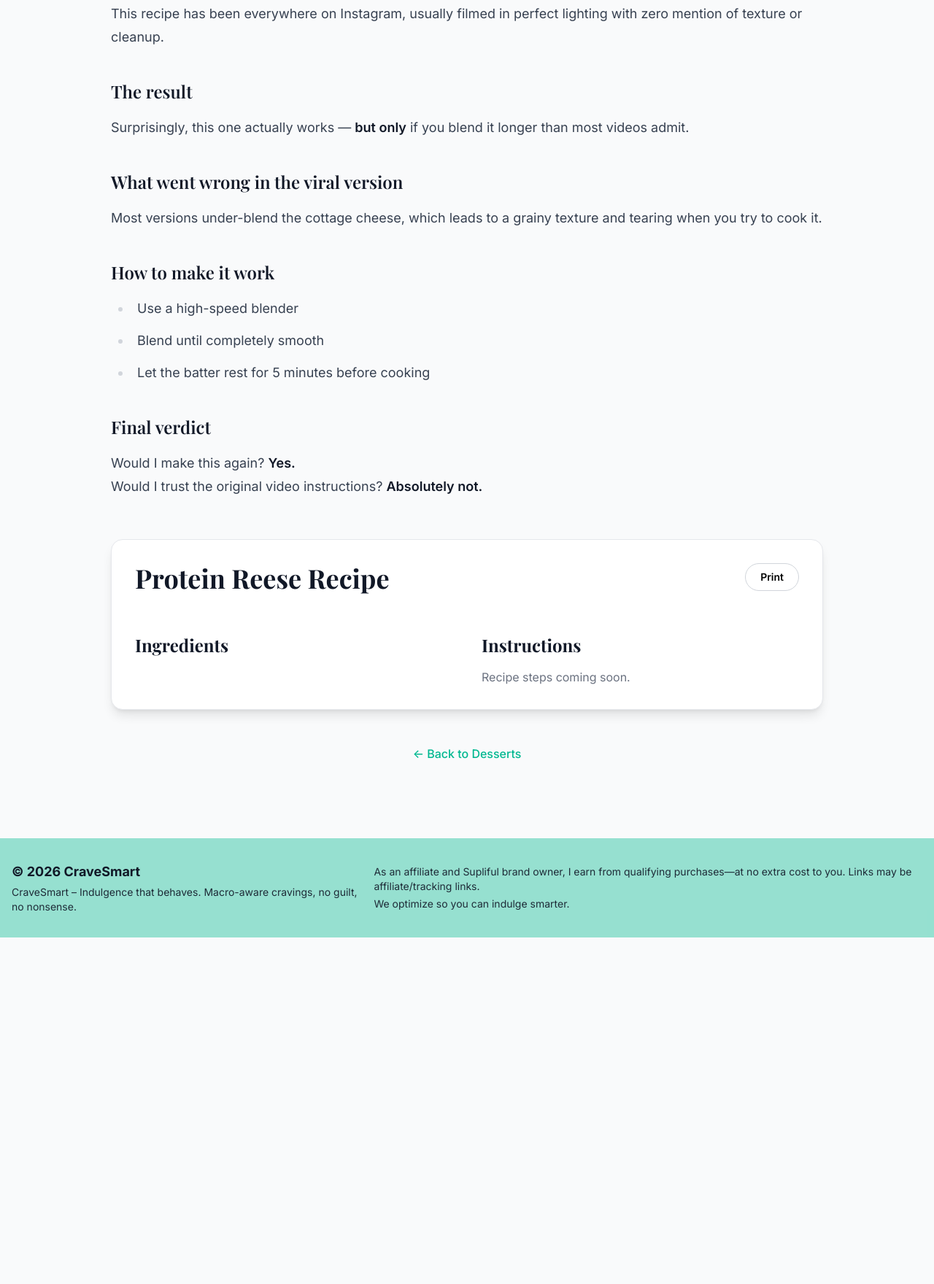
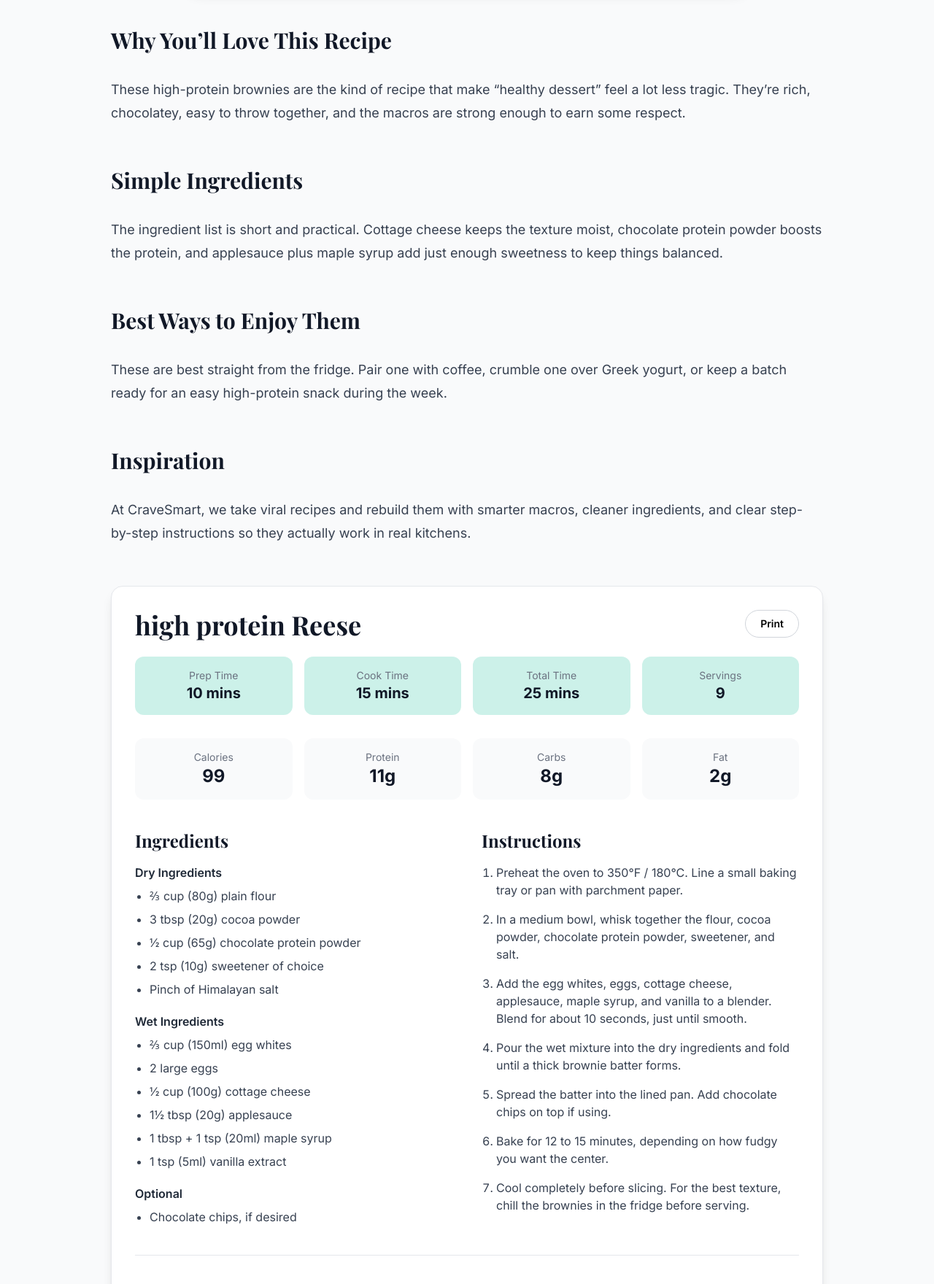
Before and after one commit to Micci11/marketing-website-1, an Astro site: page /recipes/proteinreeserecipe in a window 1280 px wide. Shown: the part 1040-2800 px from the top of the page at 73% size. Before the commit the page ends 2325 px from the top, so only its background shows below. Built offline with nearby package versions, Linux system fonts and the light colour scheme; Astro itself is replaced by a stand-in of ours.

Commit message:
Update proteinreeserecipe.mdx
Updated format

```diff
--- a/src/content/recipes/proteinreeserecipe.mdx
+++ b/src/content/recipes/proteinreeserecipe.mdx
@@ -1,27 +1,78 @@
 ---
-title: Protein Reese Recipe  # Or change to whatever the real title is
-description: A high-protein twist on a classic Reese's treat that's gone viral—easy to make and surprisingly satisfying.
-coverImage: https://picsum.photos/400/300?random=3
-verdict: Works
-pubDate: 2026-01-15
+title: "high protein Reese"
+description: "Fudgy high-protein brownies inspired by a trending Instagram recipe. Easy to make, macro-friendly, and perfect chilled."
+pubDate: 2026-03-11
+category: "Macro-Friendly Desserts"
+verdict: "Works"
+coverImage: "/recipes/anna-przepiorka-LjtviHokbr4-unsplash.jpg"
+coverAlt: "Stack of fudgy high-protein brownies"
+prepTime: "10 mins"
+cookTime: "15 mins"
+totalTime: "25 mins"
+servings: 9
+macros:
+  calories: 99
+  protein: 11
+  carbs: 8
+  fat: 2
+sourceNote: "Inspired by a trending Instagram recipe and adapted for CraveSmart."
+ingredientsDry:
+  - "⅔ cup (80g) plain flour"
+  - "3 tbsp (20g) cocoa powder"
+  - "½ cup (65g) chocolate protein powder"
+  - "2 tsp (10g) sweetener of choice"
+  - "Pinch of Himalayan salt"
+
+ingredientsWet:
+  - "⅔ cup (150ml) egg whites"
+  - "2 large eggs"
+  - "½ cup (100g) cottage cheese"
+  - "1½ tbsp (20g) applesauce"
+  - "1 tbsp + 1 tsp (20ml) maple syrup"
+  - "1 tsp (5ml) vanilla extract"
+optionalIngredients:
+  - "Chocolate chips, if desired"
+instructions:
+  - "Preheat the oven to 350°F / 180°C. Line a small baking tray or pan with parchment paper."
+  - "In a medium bowl, whisk together the flour, cocoa powder, chocolate protein powder, sweetener, and salt."
+  - "Add the egg whites, eggs, cottage cheese, applesauce, maple syrup, and vanilla to a blender. Blend for about 10 seconds, just until smooth."
+  - "Pour the wet mixture into the dry ingredients and fold until a thick brownie batter forms."
+  - "Spread the batter into the lined pan. Add chocolate chips on top if using."
+  - "Bake for 12 to 15 minutes, depending on how fudgy you want the center."
+  - "Cool completely before slicing. For the best texture, chill the brownies in the fridge before serving."
+tips:
+  - "Do not overblend the wet ingredients or the batter can get too loose."
+  - "Let them cool fully before cutting so they set properly."
+  - "These taste even better cold, straight from the fridge."
+variations:
+  - "Use vanilla protein powder for a lighter chocolate flavor."
+  - "Add chocolate chips or chopped walnuts for extra texture."
+  - "Swap maple syrup for sugar-free syrup if you want to lower the sugar."
+storage:
+  - "Store in an airtight container in the fridge for up to 4 days."
+  - "These are best served chilled."
+faq:
+  - question: "Do these brownies taste like cottage cheese?"
+    answer: "Not really. Once blended into the wet ingredients, the cottage cheese mostly disappears and adds moisture plus protein."
+  - question: "Can I use whey protein?"
+    answer: "Yes, but different protein powders absorb moisture differently, so you may need to adjust slightly if the batter seems too thick or thin."
+  - question: "Can I freeze them?"
+    answer: "Yes. Slice first, then freeze in a sealed container with parchment between layers."
 ---
 
-This recipe has been everywhere on Instagram, usually filmed in perfect lighting
-with zero mention of texture or cleanup.
 
-### The result
-Surprisingly, this one actually works — **but only** if you blend it longer than
-most videos admit.
 
-### What went wrong in the viral version
-Most versions under-blend the cottage cheese, which leads to a grainy texture and
-tearing when you try to cook it.
+## Why You’ll Love This Recipe
 
-### How to make it work
-- Use a high-speed blender
-- Blend until completely smooth
-- Let the batter rest for 5 minutes before cooking
+These high-protein brownies are the kind of recipe that make “healthy dessert” feel a lot less tragic. They’re rich, chocolatey, easy to throw together, and the macros are strong enough to earn some respect.
 
-### Final verdict
-Would I make this again? **Yes.**
-Would I trust the original video instructions? **Absolutely not.**
+## Simple Ingredients
+
+The ingredient list is short and practical. Cottage cheese keeps the texture moist, chocolate protein powder boosts the protein, and applesauce plus maple syrup add just enough sweetness to keep things balanced.
+
+## Best Ways to Enjoy Them
+
+These are best straight from the fridge. Pair one with coffee, crumble one over Greek yogurt, or keep a batch ready for an easy high-protein snack during the week.
+
+## Inspiration
+At CraveSmart, we take viral recipes and rebuild them with smarter macros, cleaner ingredients, and clear step-by-step instructions so they actually work in real kitchens.
```
